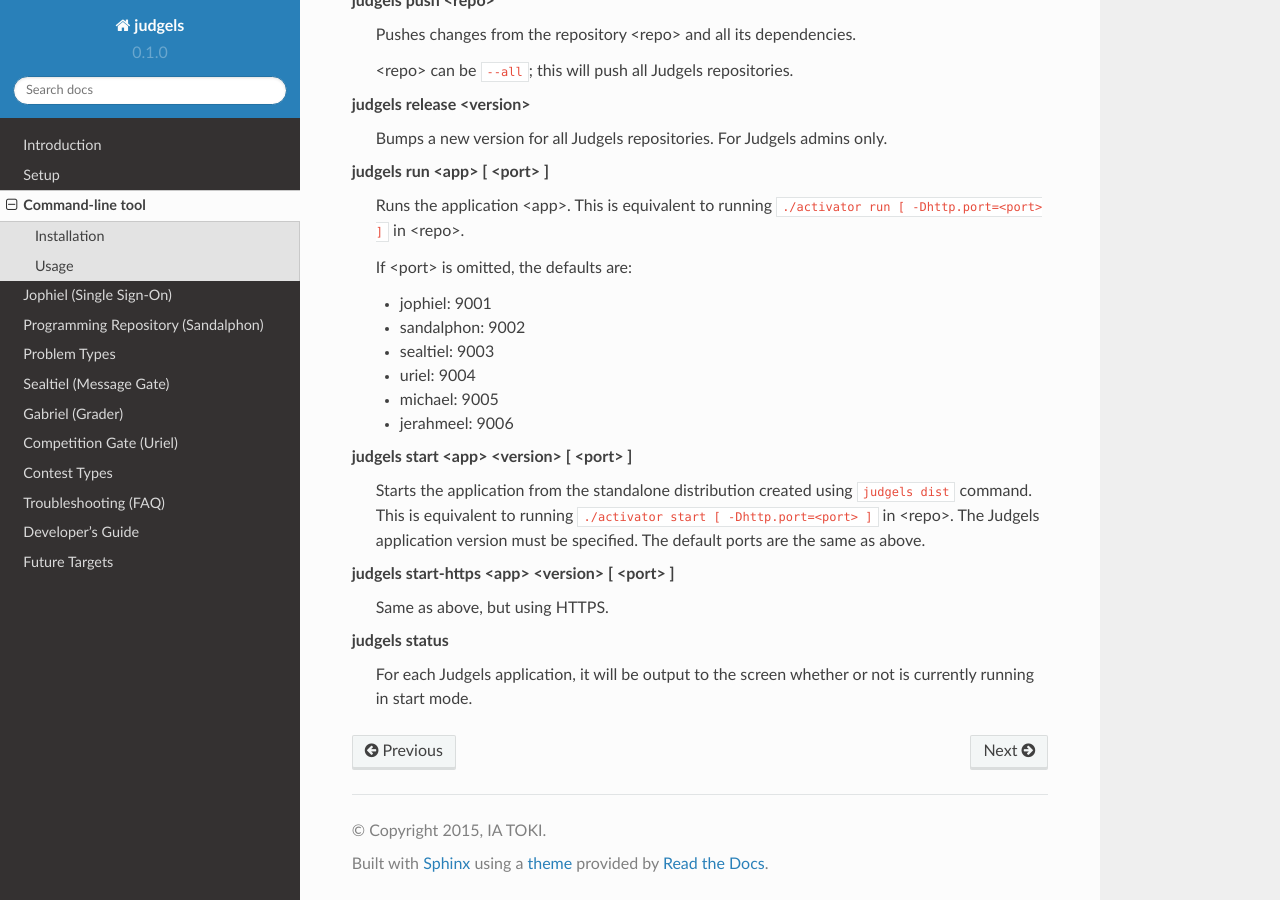
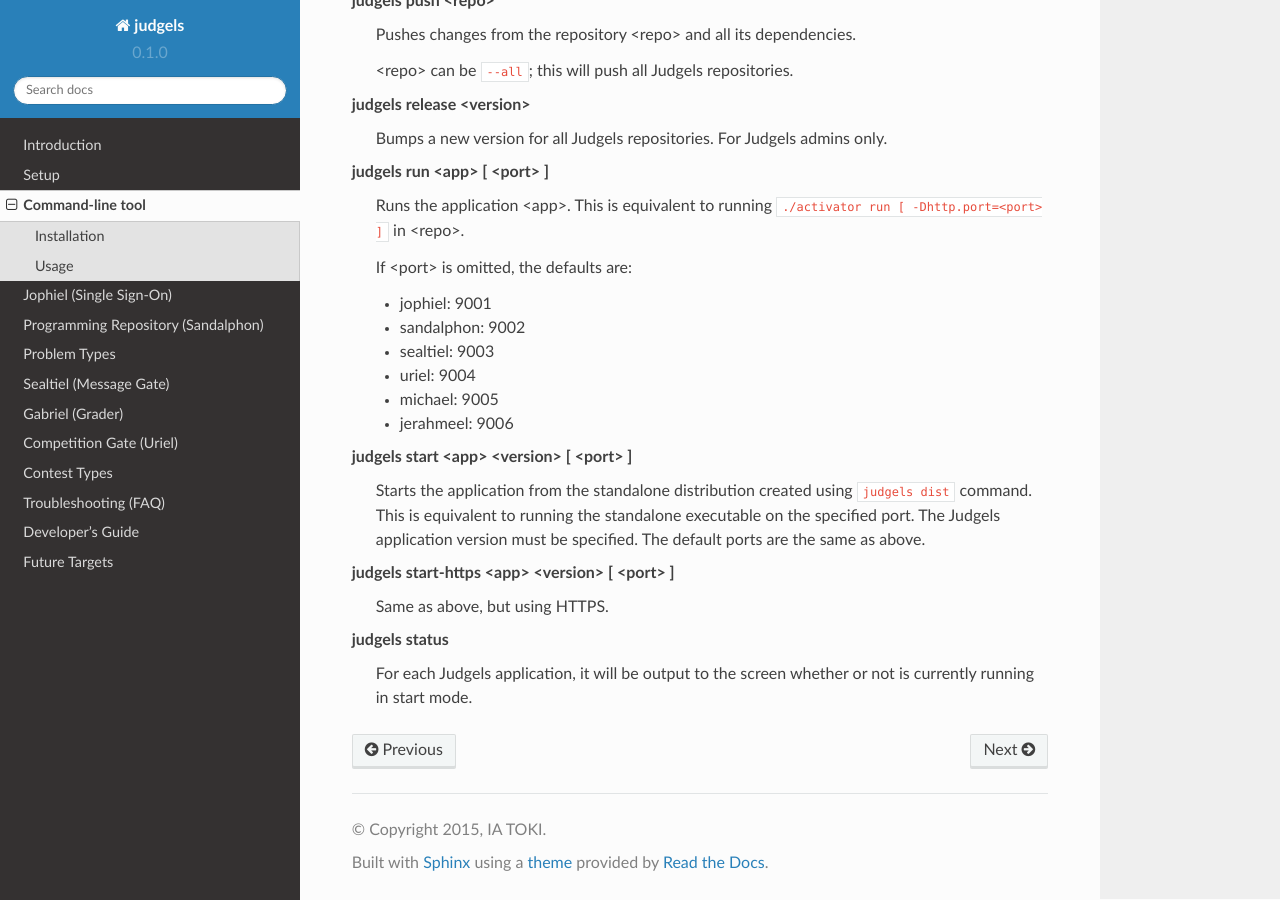
Before and after one commit to judgels/judgels, a Sphinx documentation site: the page built from docs/terminal.rst, in a window 1280 px wide and 900 px high, scrolled down 1229 px. Built offline with Sphinx 7.4.7 and the Read the Docs theme 2.0.0, drawn with Linux system fonts in a browser that asks for light colours; formulas are drawn with MathJax 3.

Commit message:
Fix wrong explanation of judgels start

```diff
--- a/docs/terminal.rst
+++ b/docs/terminal.rst
@@ -65,7 +65,7 @@ judgels run <app> [ <port> ]
     - jerahmeel: 9006
 
 judgels start <app> <version> [ <port> ]
-    Starts the application from the standalone distribution created using :code:`judgels dist` command. This is equivalent to running :code:`./activator start [ -Dhttp.port=<port> ]` in <repo>. The Judgels application version must be specified. The default ports are the same as above.
+    Starts the application from the standalone distribution created using :code:`judgels dist` command. This is equivalent to running the standalone executable on the specified port. The Judgels application version must be specified. The default ports are the same as above.
 
 judgels start-https <app> <version> [ <port> ]
     Same as above, but using HTTPS.
```
